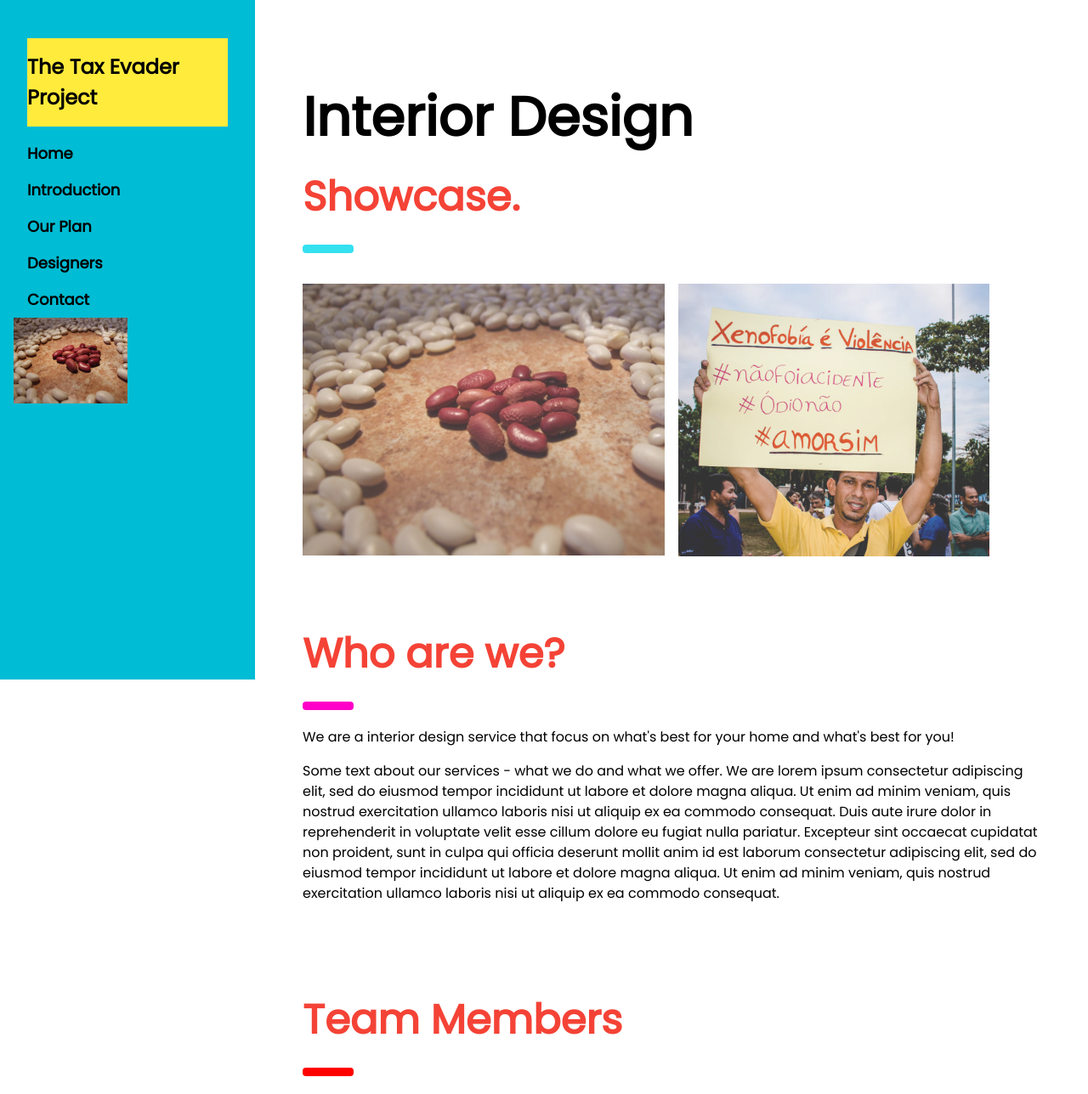
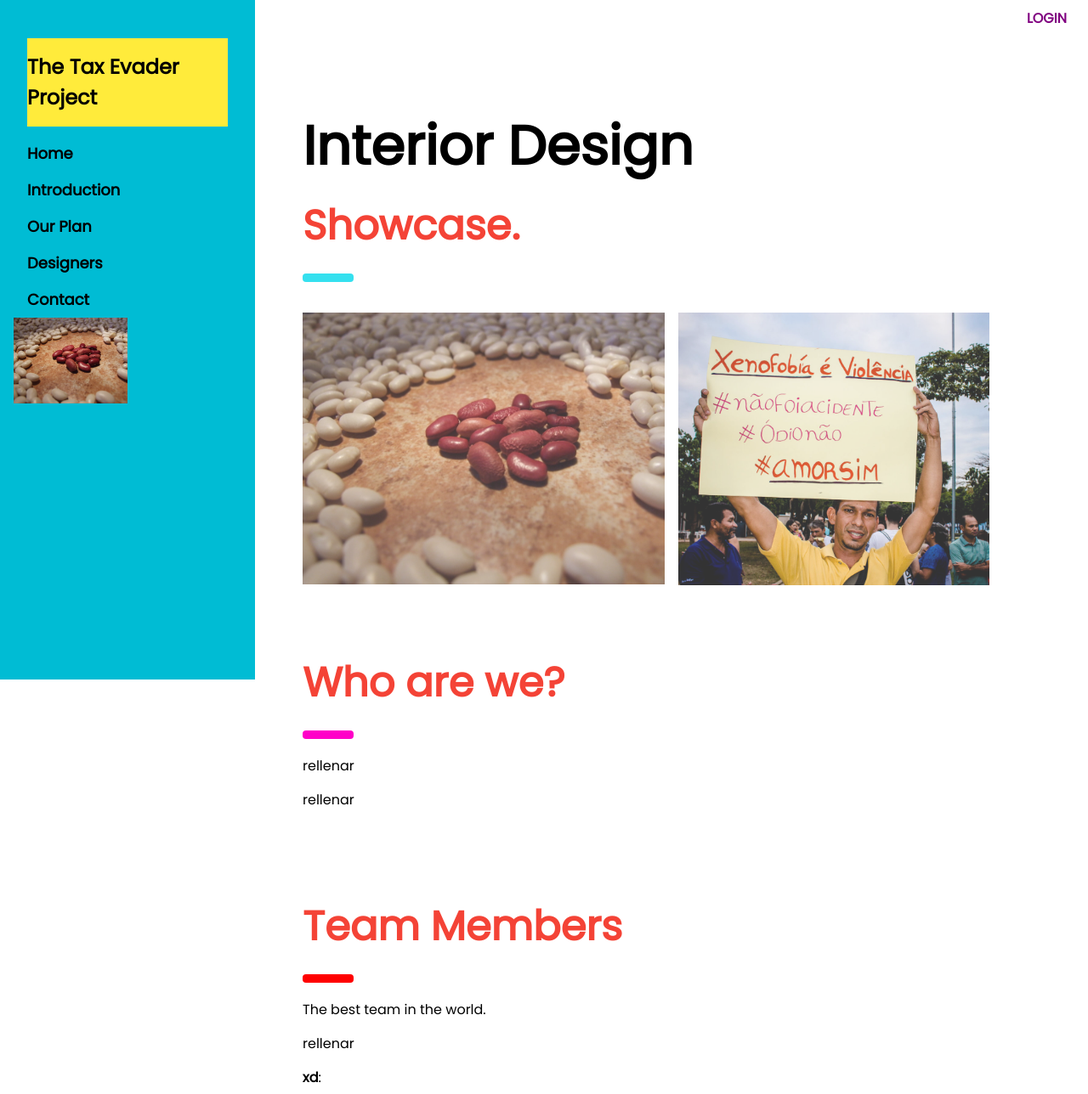
Before and after one commit to codefarmer-K/idk, a Django app: template xenofobia/templates/xenofobia/main.html in a window 1280 px wide. Shown: the top 1288 px of the page at 85% size. Run offline with Django 5.2, Linux system fonts and the light colour scheme; the template is opened without the code that fills it, so the values that code supplies are empty, except form fields; tables that the repository leaves empty hold one stand-in row (values such as "Sample post"); form fields are guessed from the names that the template uses.

Commit message:
Update main.html

```diff
--- a/xenofobia/templates/xenofobia/main.html
+++ b/xenofobia/templates/xenofobia/main.html
@@ -15,6 +15,15 @@ body {font-size:16px;}
 </head>
 <body>
     {%load static%}
+
+
+<!-- 顶部导航 -->
+<div style="text-align: right; margin: 10px;">
+    <a href="{% url 'admin:index' %}" style="color: purple; font-weight: bold; text-decoration: none; margin-right: 15px;">
+      LOGIN
+  </a>
+</div>
+
 
 <!-- Sidebar/menu -->
 <nav class="w3-sidebar w3-cyan w3-collapse w3-top w3-large w3-padding" style="z-index:3;width:300px;font-weight:bold;" id="mySidebar"><br>
@@ -75,11 +84,8 @@ body {font-size:16px;}
   <div class="w3-container" id="services" style="margin-top:75px">
     <h1 class="w3-xxxlarge w3-text-red"><b>Who are we?</b></h1>
     <hr style="width:50px;border:5px solid rgb(255, 0, 200)" class="w3-round">
-    <p>We are a interior design service that focus on what's best for your home and what's best for you!</p>
-    <p>Some text about our services - what we do and what we offer. We are lorem ipsum consectetur adipiscing elit, sed do eiusmod tempor incididunt ut labore et dolore magna aliqua. Ut enim ad minim veniam, quis nostrud exercitation ullamco laboris nisi ut aliquip ex ea commodo consequat. Duis aute irure
-    dolor in reprehenderit in voluptate velit esse cillum dolore eu fugiat nulla pariatur. Excepteur sint occaecat cupidatat non proident, sunt in culpa qui officia deserunt mollit anim id est laborum consectetur adipiscing elit, sed do eiusmod tempor
-    incididunt ut labore et dolore magna aliqua. Ut enim ad minim veniam, quis nostrud exercitation ullamco laboris nisi ut aliquip ex ea commodo consequat.
-    </p>
+    <p>rellenar</p>
+    <p>rellenar</p>
   </div>
 
   <!-- Designers -->
@@ -87,11 +93,9 @@ body {font-size:16px;}
     <h1 class="w3-xxxlarge w3-text-red"><b>Team Members </b></h1>
     <hr style="width:50px;border:5px solid red" class="w3-round">
     <p>The best team in the world.</p>
-    <p>We are lorem ipsum consectetur adipiscing elit, sed do eiusmod tempor incididunt ut labore et dolore magna aliqua. Ut enim ad minim veniam, quis nostrud exercitation ullamco laboris nisi ut aliquip ex ea commodo consequat. Duis aute irure
-    dolor in reprehenderit in voluptate velit esse cillum dolore eu fugiat nulla pariatur. Excepteur sint occaecat cupidatat non proident, sunt in culpa qui officia deserunt mollit anim id est laborum consectetur adipiscing elit, sed do eiusmod tempor
-    incididunt ut labore et quis nostrud exercitation ullamco laboris nisi ut aliquip ex ea commodo consequat.
+    <p>rellenar
     </p>
-    <p><b>Our designers are thoughtfully chosen</b>:</p>
+    <p><b>xd</b>:</p>
   </div>
 
   <!-- The Team -->
@@ -130,26 +134,56 @@ body {font-size:16px;}
 
 
   <!-- Contact -->
-  <div class="w3-container" id="contact" style="margin-top:75px">
-    <h1 class="w3-xxxlarge w3-text-red"><b>Register</b></h1>
-    <hr style="width:50px;border:5px solid red" class="w3-round">
-    <p>Do you want us to style your home? Fill out the form and fill me in with the details :) We love meeting new people!</p>
-    <form action="/action_page.php" target="_blank">
+  <!-- Contact -->
+<div class="w3-container" id="contact" style="margin-top:75px">
+  <h1 class="w3-xxxlarge w3-text-red"><b>Contactar</b></h1>
+  <hr style="width:50px;border:5px solid red" class="w3-round">
+  <p>Compartan sucesos</p>
+  <form method="POST">
+      {% csrf_token %}  <!-- CSRF token，确保防止跨站请求伪造攻击 -->
       <div class="w3-section">
-        <label>Name</label>
-        <input class="w3-input w3-border" type="text" name="Name" required>
+          <label for="id_name">Name</label>
+          {{ form.name }}  <!-- 渲染 name 字段 -->
+          {% if form.name.errors %}
+              <div class="errors">
+                  {% for error in form.name.errors %}
+                      <p>{{ error }}</p>
+                  {% endfor %}
+              </div>
+          {% endif %}
       </div>
+
       <div class="w3-section">
-        <label>Email</label>
-        <input class="w3-input w3-border" type="text" name="Email" required>
+          <label for="id_email">Email</label>
+          {{ form.email }}  <!-- 渲染 email 字段 -->
+          {% if form.email.errors %}
+              <div class="errors">
+                  {% for error in form.email.errors %}
+                      <p>{{ error }}</p>
+                  {% endfor %}
+              </div>
+          {% endif %}
       </div>
+
       <div class="w3-section">
-        <label>Message</label>
-        <input class="w3-input w3-border" type="text" name="Message" required>
+          <label for="id_message">Message</label>
+            {{ form.message }}  <!-- 渲染 message 字段 -->
+            {% if form.message.errors %}
+              <div class="errors">
+                  {% for error in form.message.errors %}
+                      <p>{{ error }}</p>
+                  {% endfor %}
+              </div>
+          {% endif %}
       </div>
+
       <button type="submit" class="w3-button w3-block w3-padding-large w3-red w3-margin-bottom">Send Message</button>
-    </form>
-  </div>
+  </form>
+</div>
+
+
+
+
 
 <!-- End page content -->
 </div>
```
